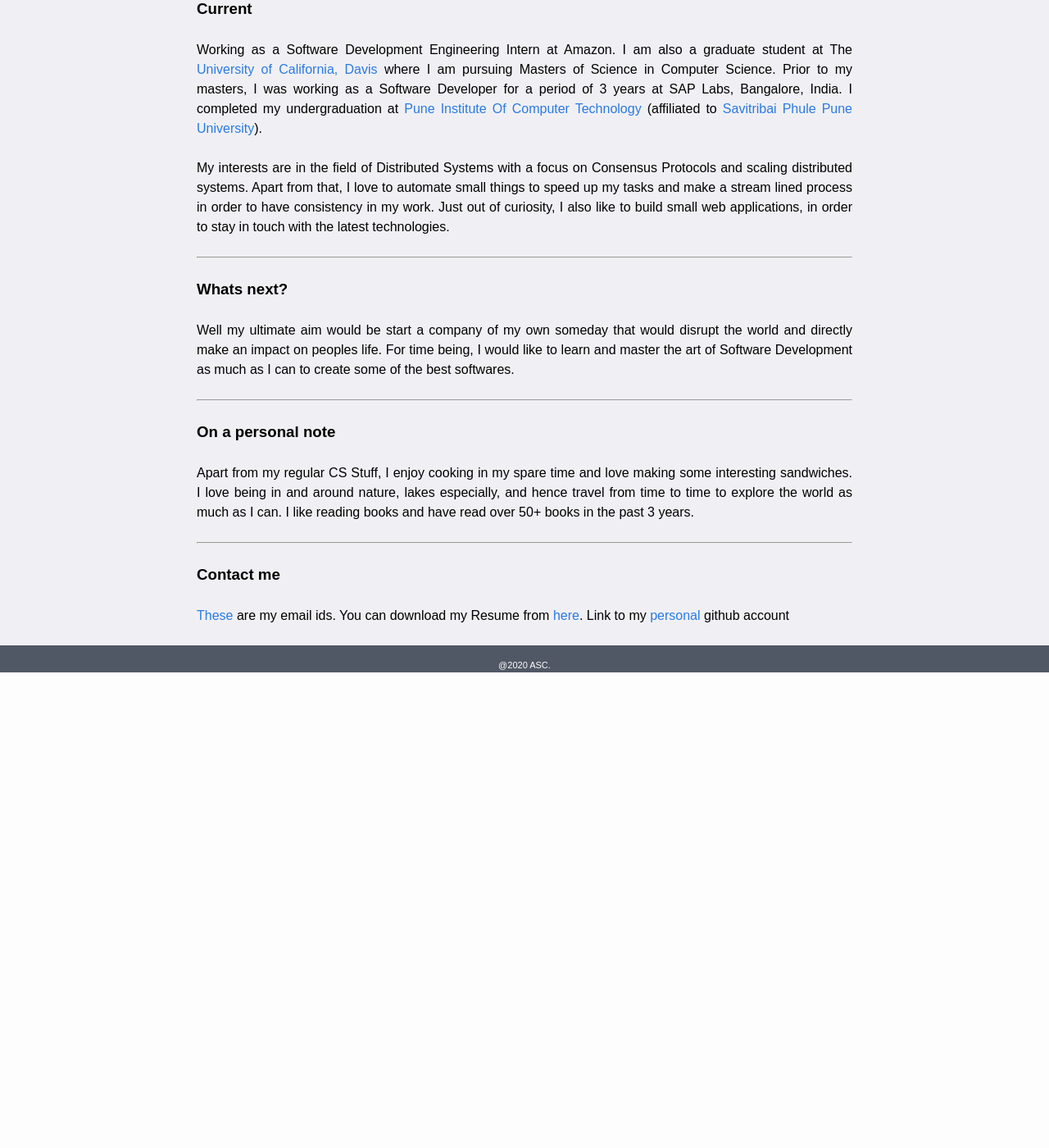
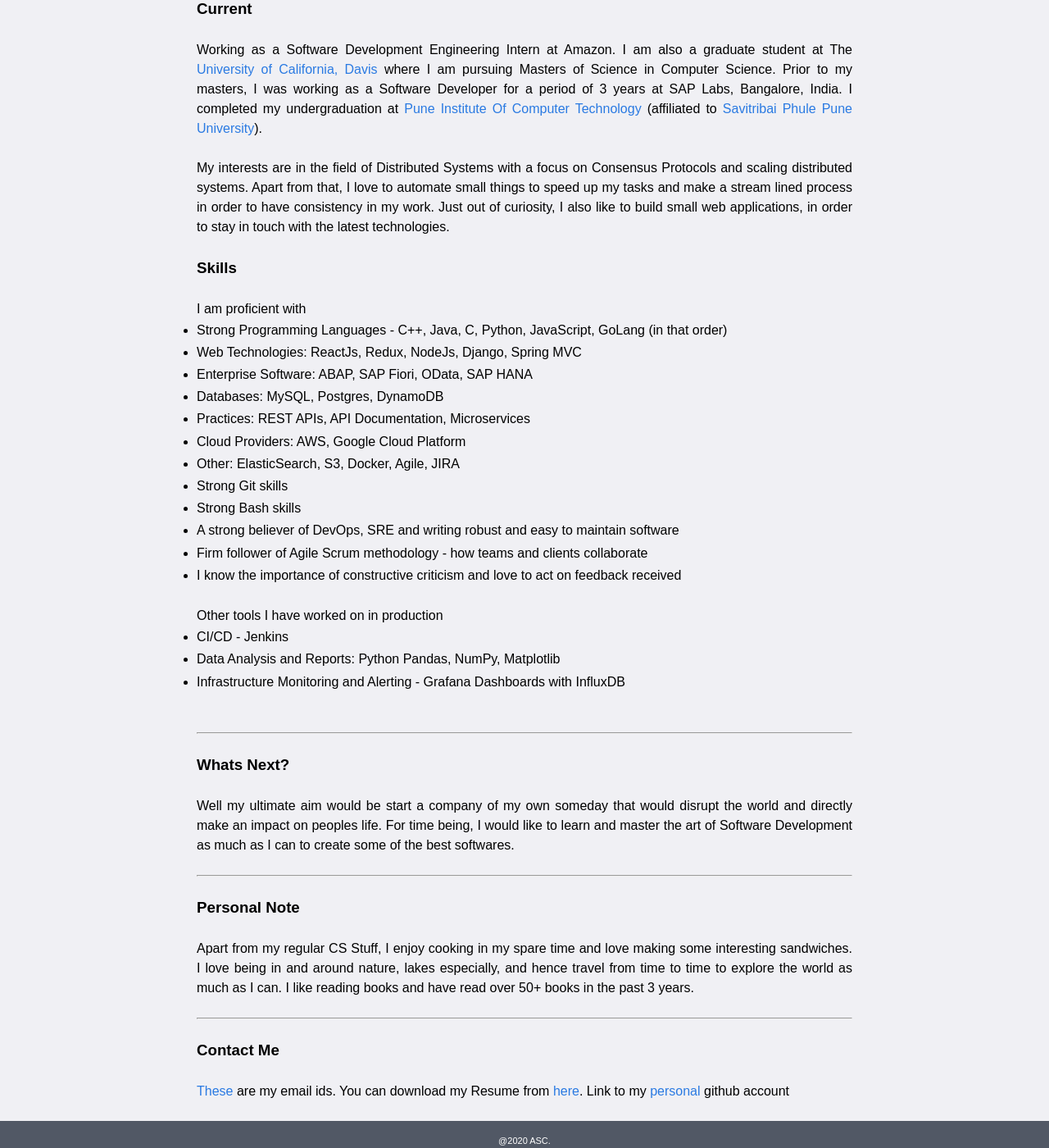
Before and after one commit to RohanSogani/rohansogani.github.io, a Jekyll site: the page built from aboutme.html, in a window 1280 px wide and 1400 px high, scrolled down 265 px. Shown: the whole window at 82% size. Built offline with Jekyll 4.4.1, drawn with Linux system fonts in a browser that asks for light colours; before the commit the page ends 1085 px from its top, so only the background shows below that.

Commit message:
Suggestion: Papa

```diff
--- a/aboutme.html
+++ b/aboutme.html
@@ -8,20 +8,44 @@ Working as a Software Development Engineering Intern at Amazon. I am also a grad
 
 My interests are in the field of Distributed Systems with a focus on Consensus Protocols and scaling distributed systems. Apart from that, I love to automate small things to speed up my tasks and make a stream lined process in order to have consistency in my work. Just out of curiosity, I also like to build small web applications, in order to stay in touch with the latest technologies. <br><br>
 
+<h3><b>Skills</b></h3><br>
+I am proficient with
+<ul>
+    <li>Strong Programming Languages - C++, Java, C, Python, JavaScript, GoLang (in that order)</li>
+    <li>Web Technologies: ReactJs, Redux, NodeJs, Django, Spring MVC</li>
+    <li>Enterprise Software: ABAP, SAP Fiori, OData, SAP HANA</li>
+    <li>Databases: MySQL, Postgres, DynamoDB</li>
+    <li>Practices: REST APIs, API Documentation, Microservices</li>
+    <li>Cloud Providers: AWS, Google Cloud Platform</li>
+    <li>Other: ElasticSearch, S3, Docker, Agile, JIRA</li>
+    <li>Strong Git skills</li>
+    <li>Strong Bash skills</li>
+    <li>A strong believer of DevOps, SRE and writing robust and easy to maintain software</li>
+    <li>Firm follower of Agile Scrum methodology - how teams and clients collaborate</li>
+    <li>I know the importance of constructive criticism and love to act on feedback received</li>
+</ul>
+<br>
+Other tools I have worked on in production
+<ul>
+    <li>CI/CD - Jenkins</li>
+    <li>Data Analysis and Reports: Python Pandas, NumPy, Matplotlib</li>
+    <li>Infrastructure Monitoring and Alerting - Grafana Dashboards with InfluxDB</li>
+</ul>
+<br><br>
 <hr/>
 <br>
-<h3><b>Whats next?</b></h3><br>
+<h3><b>Whats Next?</b></h3><br>
 Well my ultimate aim would be start a company of my own someday that would disrupt the world and directly make an impact on peoples life. For time being, I would like to learn and master the art of Software Development as much as I can to create some of the best softwares.
 <br><br>
 
 <hr/>
 <br>
-<h3><b>On a personal note</b></h3><br>
+<h3><b>Personal Note</b></h3><br>
 Apart from my regular CS Stuff, I enjoy cooking in my spare time and love making some interesting sandwiches. I love being in and around nature, lakes especially, and hence travel from time to time to explore the world as much as I can. I like reading books and have read over 50+ books in the past 3 years.
 <br><br>
 
 <hr/>
 <br>
-<h3><b>Contact me</b></h3><br>
+<h3><b>Contact Me</b></h3><br>
 <a href="/images/id.png">These</a> are my email ids. You can download my Resume from <a href="/docs/RohanSogani_Resume.pdf">here</a>. Link to my <a href="https://github.com/RohanSogani">personal</a> github account <br><br>
 </div>
```
Also changed, not shown: 2 other files.
